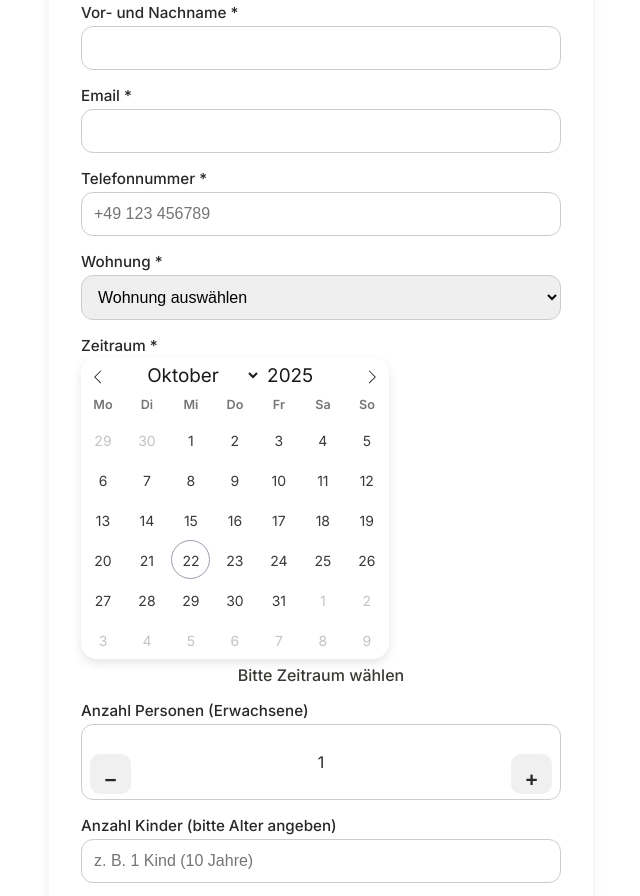
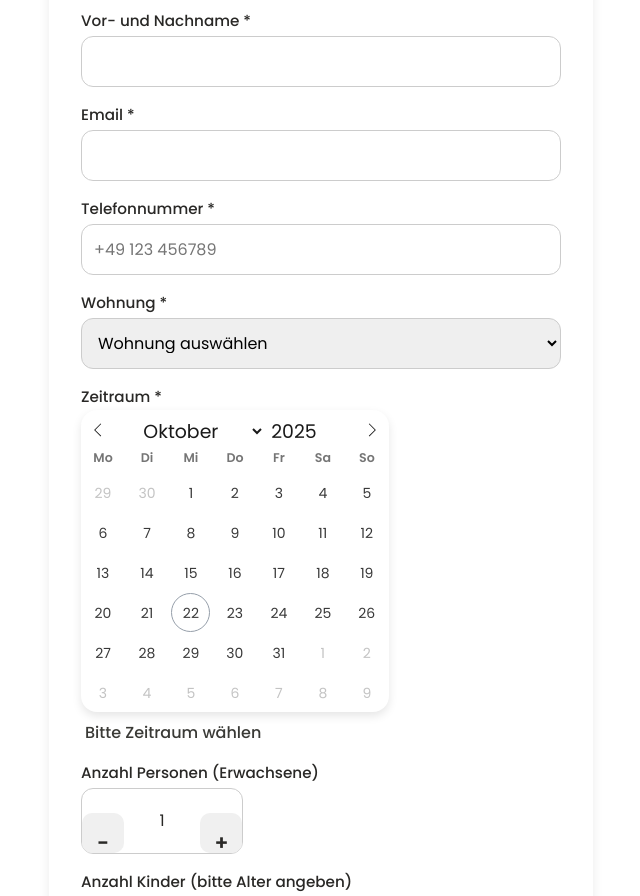
Before and after one commit to saradellert/buchungsformular, a plain HTML site: page index.html in a window 1280 px wide. Shown: the part 102-998 px from the top of the page, without its empty margins (319-959 px from the left). Drawn offline with nearby package versions, Linux system fonts and the light colour scheme.

Commit message:
Update index.html

```diff
--- a/index.html
+++ b/index.html
@@ -5,14 +5,14 @@
 <meta name="viewport" content="width=device-width, initial-scale=1.0" />
 <title>Buchungsanfrage</title>
 
-<link href="https://fonts.googleapis.com/css2?family=Inter:wght@400;500;600&display=swap" rel="stylesheet" />
+<link href="https://fonts.googleapis.com/css2?family=Poppins:wght@400;500;600&display=swap" rel="stylesheet" />
 <link rel="stylesheet" href="https://cdn.jsdelivr.net/npm/flatpickr/dist/flatpickr.min.css" />
 <script src="https://cdn.jsdelivr.net/npm/flatpickr"></script>
 <script src="https://cdn.jsdelivr.net/npm/flatpickr/dist/l10n/de.js"></script>
 
 <style>
 body {
-  font-family: 'Inter', sans-serif;
+  font-family: 'Poppins', sans-serif;
   background: transparent;
   color: #292826;
   margin: 0;
@@ -47,6 +47,7 @@ input, select, textarea {
   font-size: 1rem;
   box-sizing: border-box;
   margin-top: 0.25rem;
+  font-family: 'Poppins', sans-serif;
 }
 textarea { resize: vertical; }
 button {
@@ -60,6 +61,7 @@ button {
   margin-top: 1.5rem;
   cursor: pointer;
   transition: 0.2s ease;
+  font-family: 'Poppins', sans-serif;
 }
 button:hover { background: #3A3A36; }
 
@@ -67,14 +69,14 @@ button:hover { background: #3A3A36; }
 .counter {
   display: flex;
   align-items: center;
-  justify-content: space-between;
+  justify-content: center;
   border: 1px solid #ccc;
   border-radius: 12px;
+  width: 160px;
   margin-top: 0.25rem;
-  padding: 0.3rem 0.5rem;
 }
 .counter button {
-  flex: 0 0 40px;
+  width: 42px;
   height: 40px;
   border-radius: 10px;
   background: #f0f0f0;
@@ -83,6 +85,7 @@ button:hover { background: #3A3A36; }
   font-weight: 600;
   cursor: pointer;
   transition: 0.2s ease;
+  border: none;
 }
 .counter button:hover { background: #e5e5e5; }
 .counter span {
@@ -94,11 +97,12 @@ button:hover { background: #3A3A36; }
 /* Haustier buttons */
 .pet-buttons {
   display: flex;
+  justify-content: center;
   gap: 0.75rem;
   margin-top: 0.5rem;
 }
 .pet-buttons button {
-  flex: 1;
+  flex: 0 0 80px;
   background: #f0f0f0;
   color: #292826;
   border: 1px solid #ccc;
@@ -118,10 +122,11 @@ button:hover { background: #3A3A36; }
   box-shadow: 0 4px 10px rgba(0,0,0,0.1);
 }
 #selectedRange {
-  text-align: center;
+  text-align: left;
   font-weight: 500;
-  margin-top: 0.5rem;
+  margin-top: 0.6rem;
   color: #3A3A36;
+  padding-left: 0.25rem;
 }
 .success {
   text-align: center;
@@ -148,9 +153,12 @@ button:hover { background: #3A3A36; }
   <label>Wohnung *</label>
   <select name="apartment" required>
     <option value="">Wohnung auswählen</option>
-    <option value="Seeblick">Seeblick</option>
-    <option value="Gartenblick">Gartenblick</option>
-    <option value="Sonnenhof">Sonnenhof</option>
+    <option value="La Maison">La Maison</option>
+    <option value="Maisonette Beach">Maisonette Beach</option>
+    <option value="Suite Maritim">Suite Maritim</option>
+    <option value="Malibu S">Malibu S</option>
+    <option value="Malibu L">Malibu L</option>
+    <option value="Cottage & Garden">Cottage & Garden</option>
   </select>
 
   <label>Zeitraum *</label>
@@ -185,13 +193,12 @@ button:hover { background: #3A3A36; }
 </form>
 
 <script>
-// === Kalender ===
 flatpickr("#calendarContainer", {
   inline: true,
   mode: "range",
   locale: "de",
   dateFormat: "d.m.Y",
-  onChange: function(selectedDates, dateStr) {
+  onChange: function(selectedDates) {
     const range = document.getElementById("selectedRange");
     if (selectedDates.length === 2) {
       const [start, end] = selectedDates;
@@ -206,7 +213,6 @@ flatpickr("#calendarContainer", {
   }
 });
 
-// === Erwachsenen Counter ===
 let adults = 1;
 const adultDisplay = document.getElementById("adultCount");
 document.getElementById("plusAdult").onclick = () => {
@@ -220,7 +226,6 @@ document.getElementById("minusAdult").onclick = () => {
   document.querySelector('input[name="adults"]').value = adults;
 };
 
-// === Haustier Buttons ===
 const petButtons = document.querySelectorAll(".pet-buttons button");
 petButtons.forEach(btn => {
   btn.addEventListener("click", () => {
@@ -230,13 +235,12 @@ petButtons.forEach(btn => {
   });
 });
 
-// === Formular Absenden ===
 document.getElementById("bookingForm").addEventListener("submit", async (e) => {
   e.preventDefault();
   const form = e.target;
   const data = Object.fromEntries(new FormData(form).entries());
   try {
-    const res = await fetch("https://script.google.com/macros/s/AKfycbwMIN3aqq1-f9_5_Ud3d6V3xICUCD8hdFOBEYMtNn1ETPawsZg9uhHZvUNYdpnzNqMErw/exec", {
+    const res = await fetch("https://script.google.com/macros/s/AKfycbzA9UOuNCaStraqAjEAtXfOKkG7d7PuJL-ObdaOzpyTxzMdESBSkZUi4xcalzm2clQ73Q/exec", {
       method: "POST",
       body: JSON.stringify(data)
     });
```
